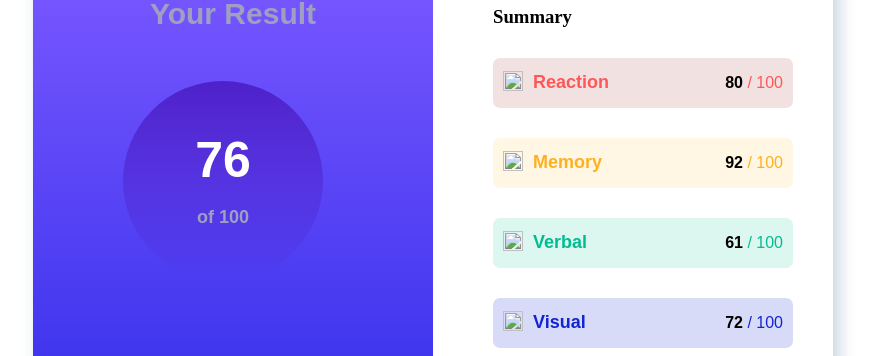
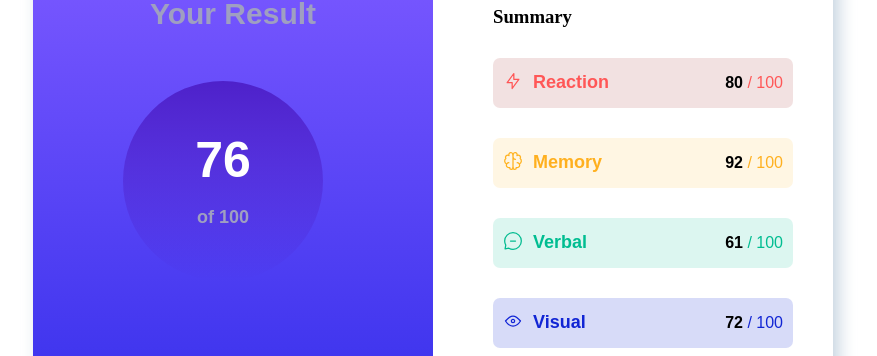
Before and after one commit to ananDsatya1525/Results_Summary, a plain HTML site: page index.html in a window 1280 px wide. Shown: the part 123-479 px from the top of the page, without its empty margins (325-1202 px from the left). Drawn offline with Linux system fonts and the light colour scheme.

Commit message:
Update index.html

```diff
--- a/index.html
+++ b/index.html
@@ -228,22 +228,22 @@
           <h3>Summary</h3>
         </div>
         <div class="reaction">
-         <li><img src="assets/images/icon-reaction.svg" alt=""></li>
+         <li><img src="icon-reaction.svg" alt=""></li>
          <li id="para">Reaction</li>
          <li id="last"><span> 80 </span>/ 100</li>
         </div>
         <div class="memory">
-           <li><img src="assets/images/icon-memory.svg" alt="" srcset=""></li>
+           <li><img src="icon-memory.svg" alt="" srcset=""></li>
           <li id="para"> Memory</li>
            <li id="last"><span>92 </span>/ 100</li>
         </div>
         <div class="verbal">
-           <li><img src="assets/images/icon-verbal.svg" alt="" srcset=""></li>
+           <li><img src="icon-verbal.svg" alt="" srcset=""></li>
            <li id="para">Verbal</li>
            <li id="last"><span>61 </span>/ 100</li>
         </div>
         <div class="visual">
-           <li><img src="assets/images/icon-visual.svg" alt="" class="s"></li>
+           <li><img src="icon-visual.svg" alt="" class="s"></li>
           <li id="para">Visual</li>
            <li id="last"><span>72</span> / 100</li>
         </div>
```
